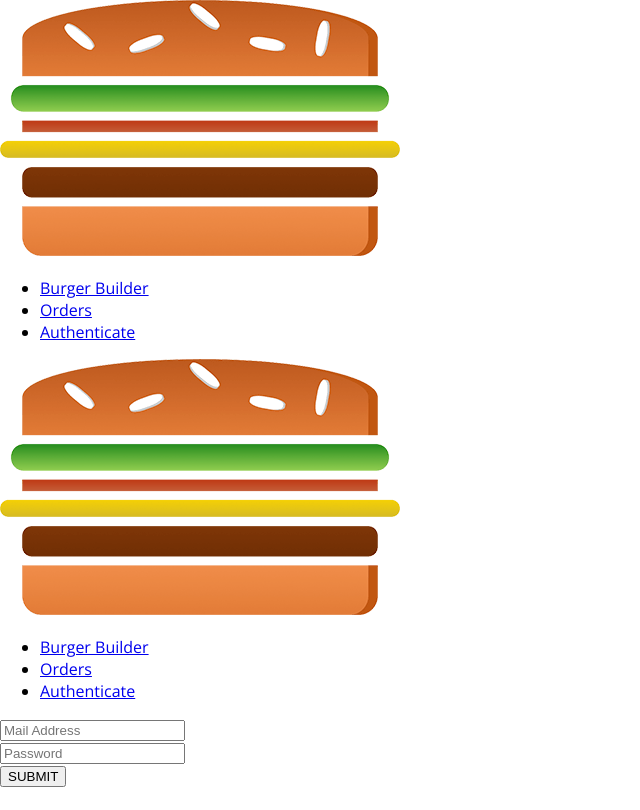
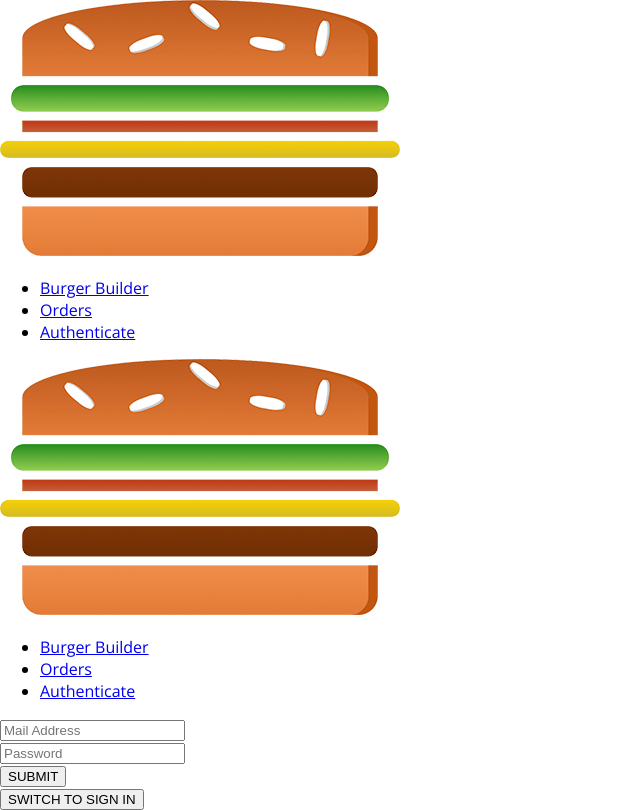
Before and after one commit to mickozak/React-TheBurger, a React app: page /auth in a window 1280 px wide. Shown: the whole page, without its empty margins (0-640 px from the left). Built offline with nearby package versions, Linux system fonts and the light colour scheme.

Commit message:
addingSignIn

```diff
--- a/src/containers/Auth/Auth.js
+++ b/src/containers/Auth/Auth.js
@@ -5,6 +5,7 @@
 import * as actions from '../../store/actions/index'
 
 import { connect } from 'react-redux'
+import { runInThisContext } from 'vm';
 
 class Auth extends Component{
     state = {
@@ -39,7 +40,8 @@
                 valid: false,
                 touched: false
             }
-        }
+        },
+        isSignup: true
     }
 
     checkValidity = (value, rules) => {
@@ -76,7 +78,13 @@
 
     submitHandler = (event) => {
         event.preventDefault()
-        this.props.onAuth(this.state.controls.email.value, this.state.controls.password.value)
+        this.props.onAuth(this.state.controls.email.value, this.state.controls.password.value, this.state.isSignup)
+    }
+
+    switchAuthModeHandler = () => {
+        this.setState(prevState=>{
+            return {isSignup: !prevState.isSignup}
+        })
     }
 
     render(){
@@ -108,6 +116,9 @@
                     {form}
                     <Button btnType="Success">SUBMIT</Button>
                 </form>
+                <Button
+                clicked={this.switchAuthModeHandler}
+                btnType="Danger">SWITCH TO {this.state.isSignup ? 'SIGN IN' : 'SIGN UP'}</Button>
             </div>
         )
     }
@@ -115,7 +126,7 @@
 
 const mapDispatchToProps = dispatch => {
     return{
-        onAuth: (email,password) => dispatch(actions.auth(email,password))
+        onAuth: (email,password, isSignup) => dispatch(actions.auth(email,password, isSignup))
     }
 }
 
--- a/src/store/actions/auth.js
+++ b/src/store/actions/auth.js
@@ -22,7 +22,7 @@
     }
 }
 
-export const auth = (email, password) => {
+export const auth = (email, password, isSignUp) => {
     return dispatch =>{
         dispatch(authStart());
         const authData = {
@@ -30,7 +30,11 @@
             password: password,
             returnSecureToken: true
         }
-        axios.post('https://www.googleapis.com/identitytoolkit/v3/relyingparty/signupNewUser?key=AIzaSyDEEx2G2BLB7YwRVPqMEVUHCKsQj3ZRRL0', authData)
+        let url = 'https://www.googleapis.com/identitytoolkit/v3/relyingparty/signupNewUser?key=AIzaSyDEEx2G2BLB7YwRVPqMEVUHCKsQj3ZRRL0'
+        if(!isSignUp){
+            url = 'https://www.googleapis.com/identitytoolkit/v3/relyingparty/verifyPassword?key=AIzaSyDEEx2G2BLB7YwRVPqMEVUHCKsQj3ZRRL0'
+        }
+        axios.post(url, authData)
         .then(response=>{
             console.log(response)
             dispatch(authSuccess(response.data))
```
